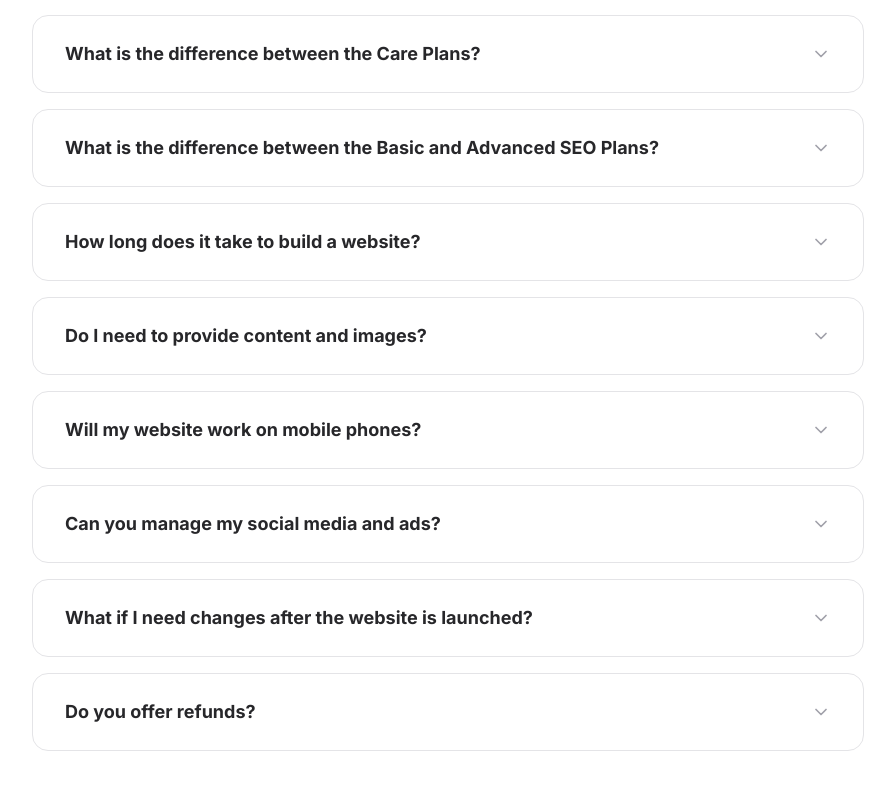
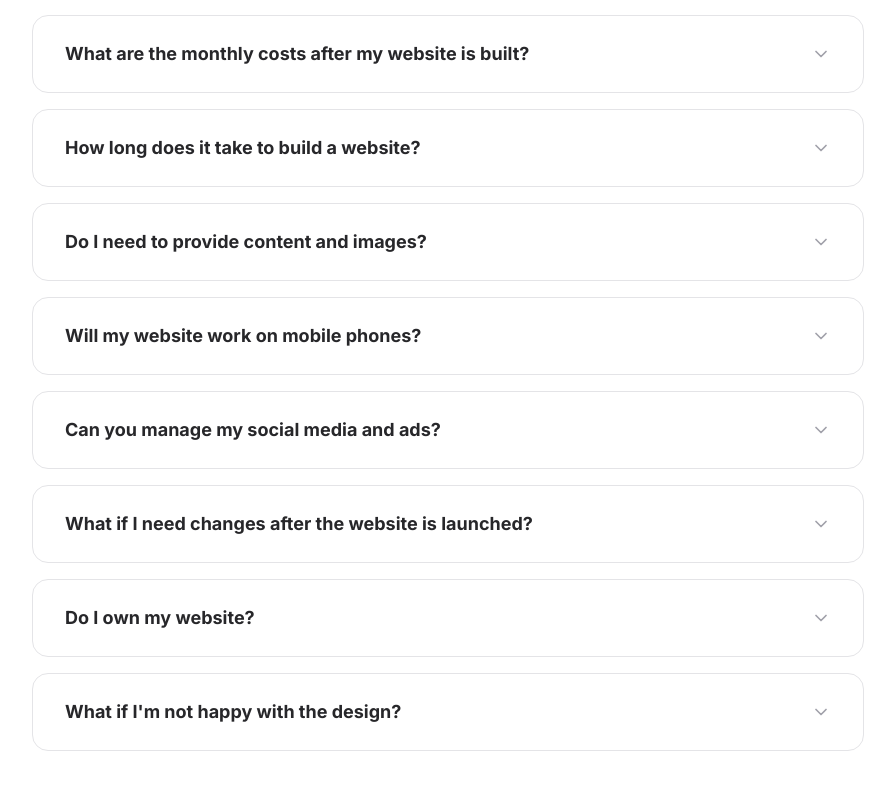
Before and after one commit to parfweb/CCGservicesLLC, a React (Vite) app: page / in a window 1280 px wide. Shown: the part 7913-8700 px from the top of the page, without its empty margins (192-1087 px from the left). Built offline with nearby package versions, Linux system fonts and the light colour scheme.

Commit message:
Update main FAQ to match new pricing and add ownership/satisfaction questions

```diff
--- a/components/FAQ.tsx
+++ b/components/FAQ.tsx
@@ -7,43 +7,51 @@ const FAQ: React.FC = () => {
   const faqs = [
     {
       q: "How much does a website cost?",
-      a: "Our packages start at $500 for a Starter website. The Growth package ($1,000+) includes more pages and conversion features, while our Pro package ($1,800+) is a full-scale digital solution. The final price depends on your specific needs and complexity."
+      a: "Our website packages are: Starter ($500) for a basic 3-page site, Growth ($1,000) for a full business website with SEO, and Pro ($1,800) for established businesses wanting to dominate their market. Most small businesses pick Growth."
     },
     {
-      q: "What is the difference between the Care Plans?",
-      a: "The Standard Care Plan ($49/mo) covers the essentials: secure hosting, daily backups, and software updates. The Premium Care Plan ($99/mo) includes everything in Standard plus priority support, advanced security monitoring, and time for content updates (like changing text or images)."
-    },
-    {
-      q: "What is the difference between the Basic and Advanced SEO Plans?",
-      a: "The Basic SEO Plan ($299/mo) is designed for steady local visibility, including Google Business Profile setup and local optimization. The Advanced SEO Plan ($599/mo) builds on this with backlink building, regular content creation, and deep analytics to help you dominate your local market and drive significantly more leads."
+      q: "What are the monthly costs after my website is built?",
+      a: `Every website needs hosting (a home on the internet). Our plans are:
+
+• Essentials ($49/mo) - Hosting, backups, security. Your site stays online and safe.
+• Care ($99/mo) - Same as above + we make small edits for you (text, photos, prices).
+• Growth ($249/mo) - Same as above + 2 blog posts per month + SEO work to get you found on Google.
+
+You can also host it yourself if you prefer — we'll hand over the files.`
     },
     {
       q: "How long does it take to build a website?",
-      a: `Most standard brochure websites are completed in 7–10 business days.
+      a: `It depends on the package:
 
-Larger websites, e-commerce stores, or custom features typically take 2–4 weeks, depending on complexity and client feedback.
+• Starter: 5-7 days
+• Growth: 10-14 days
+• Pro: 2-3 weeks
 
-We use modern tools and an optimized workflow to deliver high-quality websites faster - without sacrificing performance, design, or SEO.`
+We work fast without cutting corners on quality.`
     },
     {
       q: "Do I need to provide content and images?",
-      a: "It's helpful if you have them, but we offer Content Marketing services if you need help writing professional text. We also have access to high-quality stock photography."
+      a: "It helps if you have them, but don't worry if you don't. We can write professional text for you and use high-quality stock photos. Just tell us about your business and we'll handle the rest."
     },
     {
       q: "Will my website work on mobile phones?",
-      a: "Yes. All our websites are designed 'mobile-first' to ensure they look perfect on smartphones, tablets, and desktops."
+      a: "Yes! All our websites are designed 'mobile-first' — meaning they look perfect on phones, tablets, and computers. Over 60% of your customers are on mobile, so this is non-negotiable for us."
     },
     {
       q: "Can you manage my social media and ads?",
-      a: "Yes! We offer Social Media Management to keep your profiles active and engaging. We also provide PPC & Ad Management for Google, Facebook, and LinkedIn to drive immediate traffic to your site."
+      a: "Yes! We offer Social Media Management to keep your profiles active and engaging. We also run Google Ads, Facebook Ads, and LinkedIn campaigns to drive immediate traffic to your site. Ask us for a custom quote."
     },
     {
       q: "What if I need changes after the website is launched?",
-      a: "If you're on our Premium Care Plan, minor content updates are included. Otherwise, we can handle updates at our hourly rate, or train you to make simple edits yourself."
+      a: "If you're on the Care plan ($99/mo) or higher, small edits are included — just email us. On the Essentials plan, we charge per request (usually $25-50 for quick changes). We can also train you to make simple edits yourself."
     },
     {
-      q: "Do you offer refunds?",
-      a: "We aim for 100% satisfaction. If you cancel before the design phase is complete, we offer a partial refund. Once development begins, labor costs are non-refundable, but we work with you until you are happy with the result."
+      q: "Do I own my website?",
+      a: "Yes, 100%. Once you pay for the website, it's yours. If you ever want to leave, we'll hand over all the files, no questions asked."
+    },
+    {
+      q: "What if I'm not happy with the design?",
+      a: "We include revision rounds in every package. We'll work with you until you love it. In the rare case we can't agree, we offer a partial refund for work not yet completed."
     }
   ];
 
```
Lines whose indentation alone changed are shown as unchanged.
